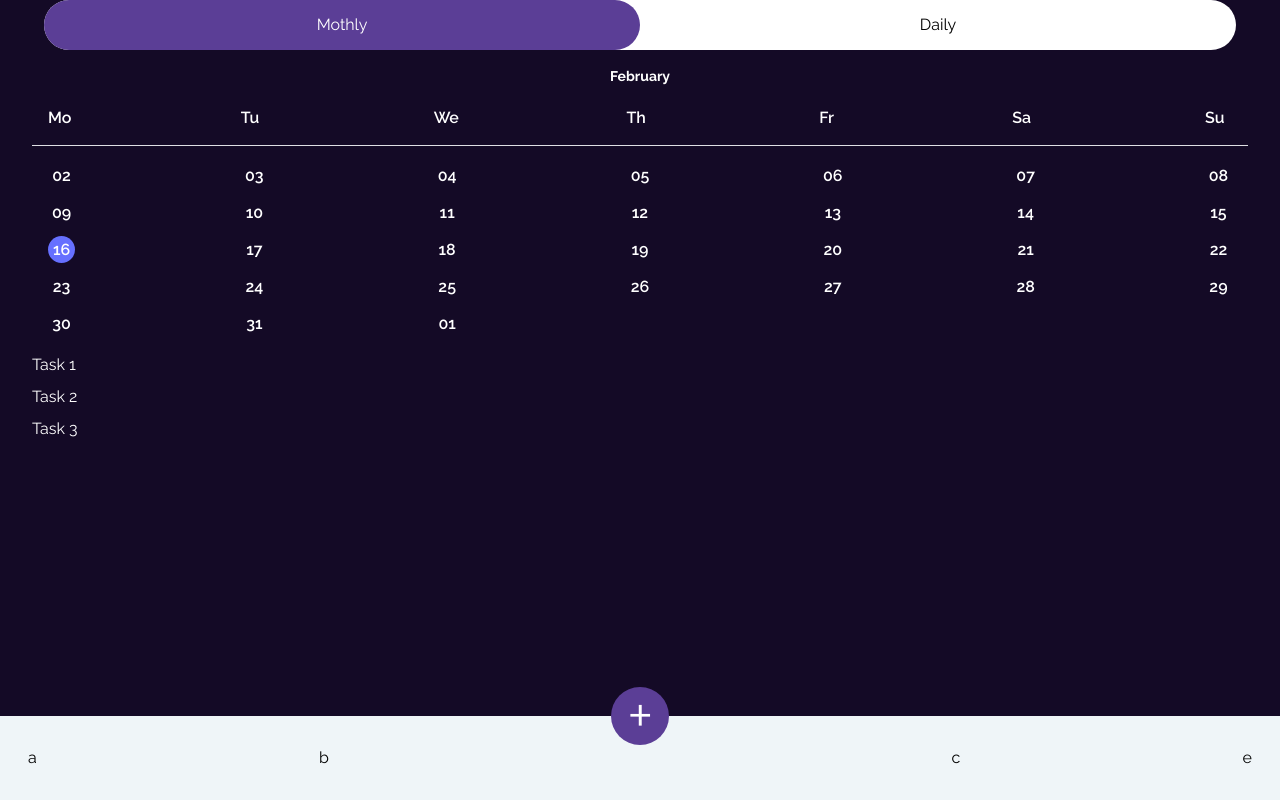
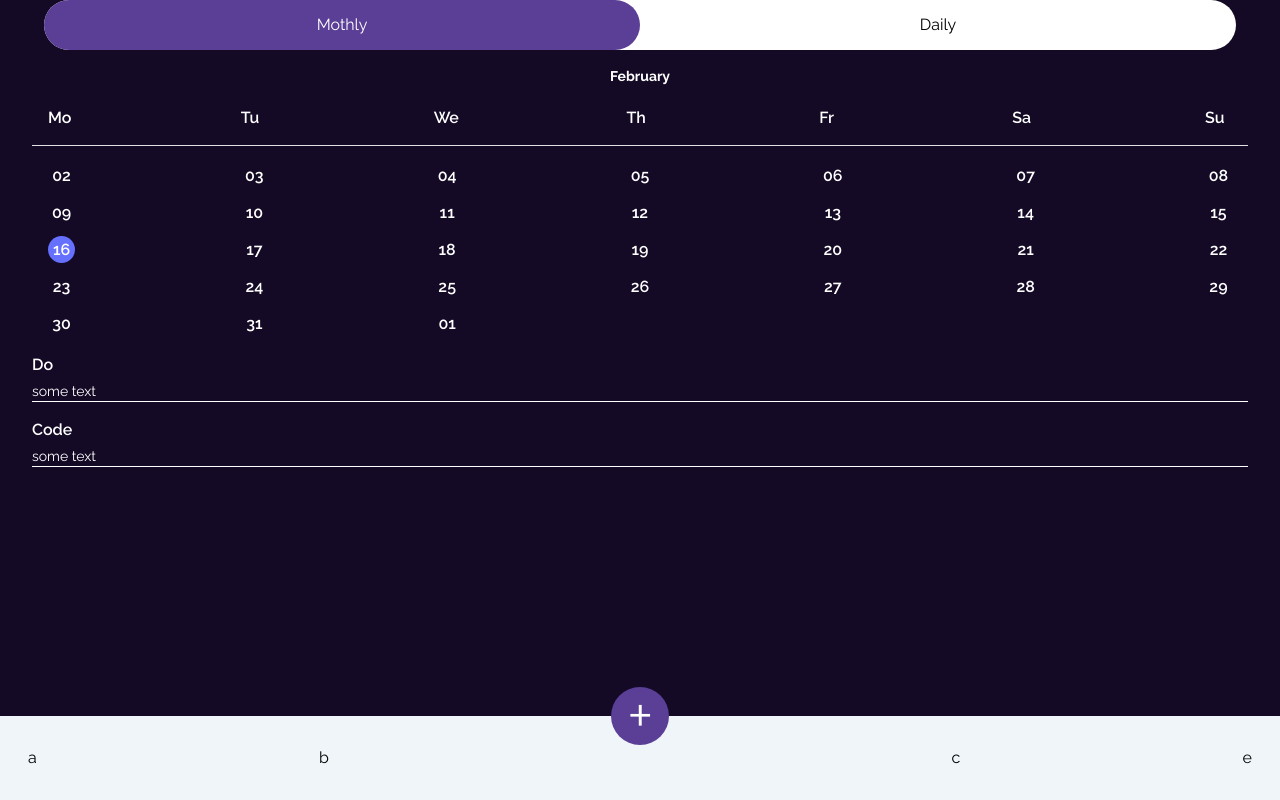
Before and after one commit to jorjodell/todo, a React (Create React App) app: page / in a window 1280 px wide. Built offline with nearby package versions, Linux system fonts and the light colour scheme.

Commit message:
Implement todo list

```diff
--- a/package.json
+++ b/package.json
@@ -14,6 +14,7 @@
     "react-hook-form": "^7.31.1",
     "react-redux": "^8.0.1",
     "react-scripts": "5.0.1",
+    "uuid": "^8.3.2",
     "web-vitals": "^2.1.4"
   },
   "scripts": {
--- a/src/App.js
+++ b/src/App.js
@@ -10,7 +10,7 @@ function App() {
   const [todos, setTodos] = useState([])
 
   return (
-    <div className="bg-dark-bg min-h-screen">
+    <div className="bg-dark-bg min-h-screen pb-24">
       <div className="logo"></div>
       <ToggleBtn />
       <div className="px-8">
--- a/src/components/AddModal/AddModal.jsx
+++ b/src/components/AddModal/AddModal.jsx
@@ -1,12 +1,16 @@
-import { useState } from 'react';
 import { useForm } from 'react-hook-form';
+import { useDispatch } from 'react-redux';
+import { addTodo } from '../../store/todos';
+import { v4 as uuid } from 'uuid'
 
 const AddModal = ({ onClose }) => {
   const { register, handleSubmit, formState } = useForm();
   const { errors } = formState;
+  const dispatch = useDispatch();
 
   const onSubmit = (data) => {
-    console.log(data)
+    dispatch(addTodo({ ...data, id: uuid() }));
+    onClose();
   }
 
   return (
--- a/src/components/Todos/Todos.jsx
+++ b/src/components/Todos/Todos.jsx
@@ -1,9 +1,16 @@
+import { useSelector } from 'react-redux'
+
 const Todos = () => {
+  const todos = useSelector((state) => state);
+
   return (
-    <div className="grid gap-2 text-white pt-4">
-      <div>Task 1</div>
-      <div>Task 2</div>
-      <div>Task 3</div>
+    <div className="grid gap-4 text-white pt-4">
+      {todos.map((task) => (
+        <div key={task.id} className="border-b border-white">
+          <p className="font-semibold mb-1">{task.title}</p>
+          <p className="text-sm">{task.description}</p>
+        </div>
+      ))}
     </div>
   )
 }
--- a/src/index.js
+++ b/src/index.js
@@ -5,23 +5,12 @@ import App from './App';
 import dayjs from 'dayjs';
 import isToday from 'dayjs/plugin/isToday'
 import weekday from 'dayjs/plugin/weekday'
-import { legacy_createStore as createStore } from '@reduxjs/toolkit'
 import { Provider } from 'react-redux';
+import store from './store';
 
 dayjs.extend(isToday)
 dayjs.extend(weekday)
 const root = ReactDOM.createRoot(document.getElementById('root'));
-
-
-function myReducer(state = [], action) {
-  switch(action.type) {
-    case 'ADD': return [...state, action.payload]
-    case 'REMOVE': return state.filter((v) => v !== action.payload);
-    default: return state
-  }
-}
-
-const store = createStore(myReducer);
 
 root.render(
   <React.StrictMode>
--- /dev/null
+++ b/src/store/index.js
@@ -0,0 +1,8 @@
+import { configureStore } from "@reduxjs/toolkit"
+import todos from './todos';
+
+const store = configureStore({
+  reducer: todos,
+})
+
+export default store;
--- /dev/null
+++ b/src/store/todos.js
@@ -0,0 +1,18 @@
+import { createSlice } from "@reduxjs/toolkit";
+
+const todosSlice = createSlice({
+  name: 'todos',
+  initialState: [
+    {id: 1, title: 'Do', description: 'some text'},
+    {id: 2, title: 'Code', description: 'some text'},
+  ],
+  reducers: {
+    addTodo(state, action) {
+      state.push(action.payload);
+    },
+    removeTodo() {},
+  }
+})
+
+export const { addTodo, removeTodo } = todosSlice.actions;
+export default todosSlice.reducer;
```
Also changed, not shown: 1 other file (tests, documents, lock files or other folders).
